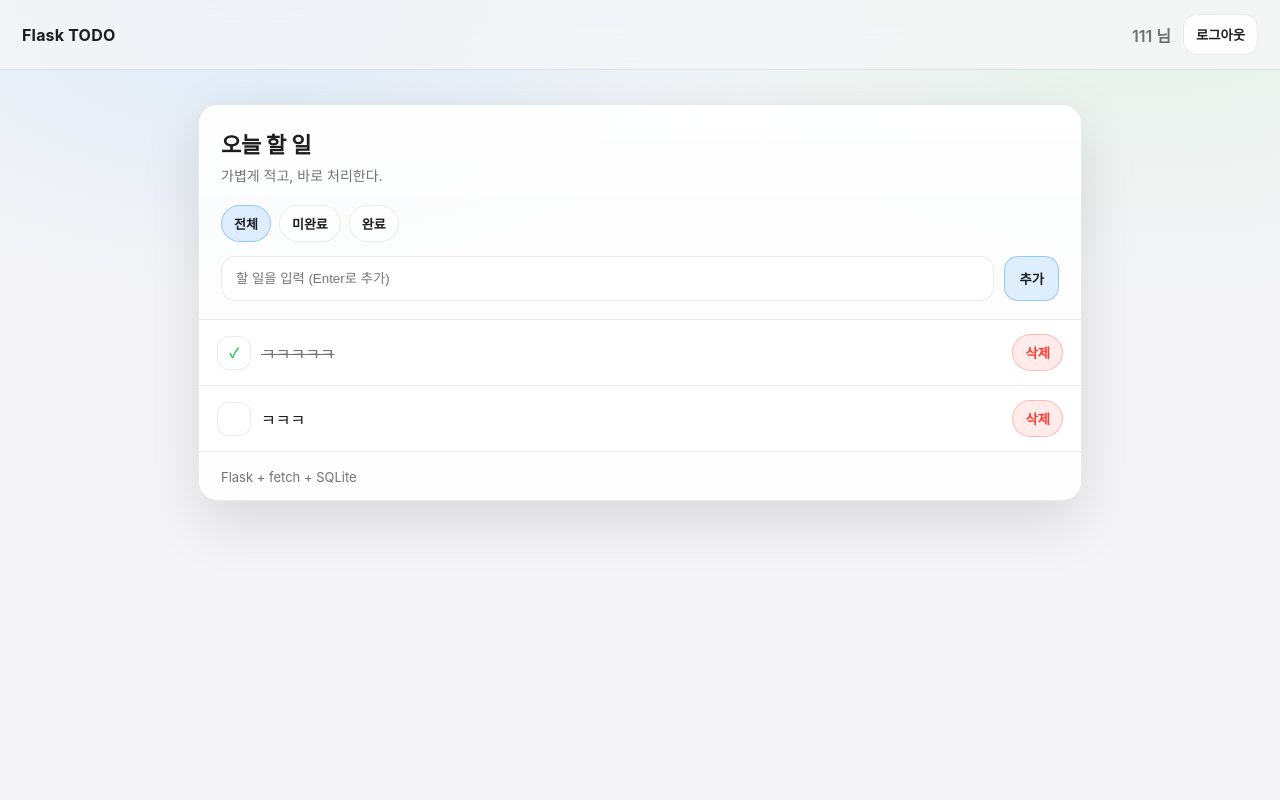
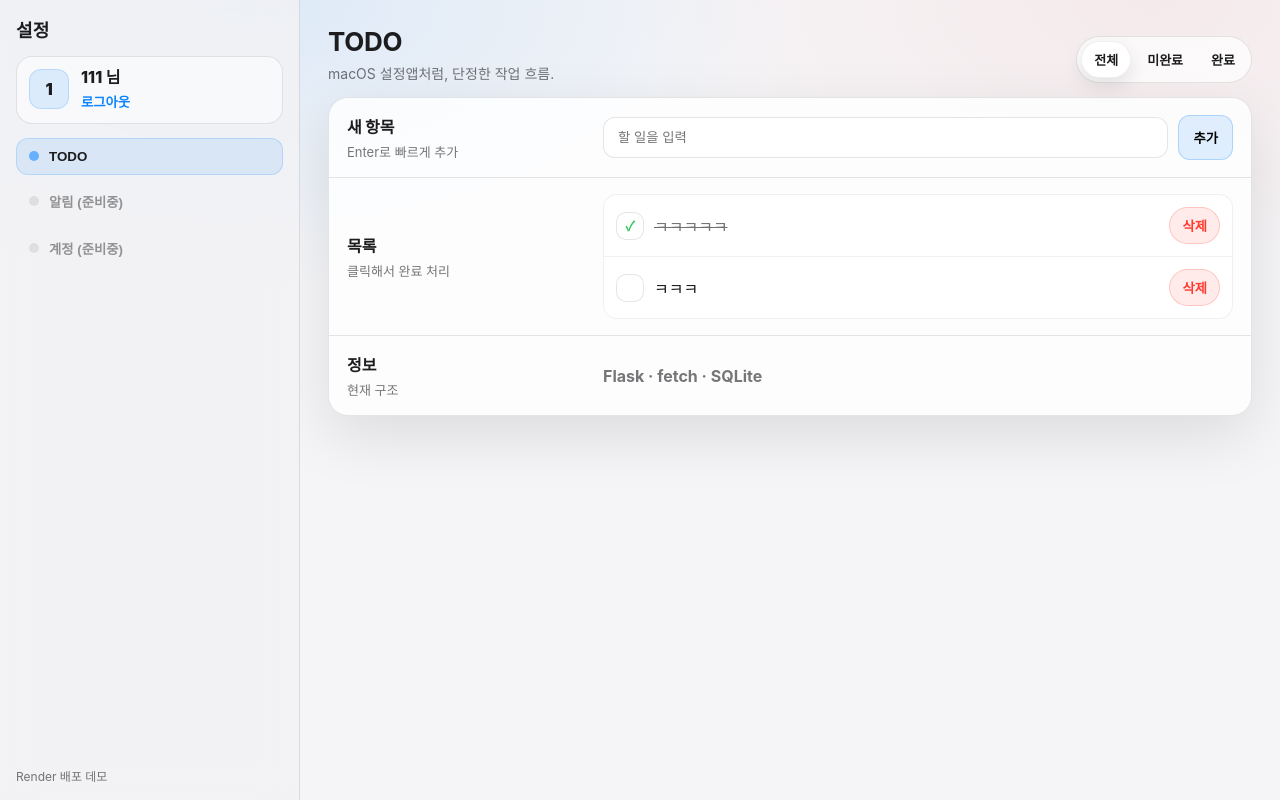
Before and after one commit to k991020/my-flask-todo, a Flask app: page / in a window 1280 px wide. Run offline with Flask 3, Linux system fonts and the light colour scheme; a user stored in the database is signed in; data comes from the database, SQL or seed files in the repository.

Commit message:
macOS Settings UI

```diff
--- a/static/style.css
+++ b/static/style.css
@@ -1,14 +1,14 @@
 :root{
   --bg: #f5f5f7;
-  --card: rgba(255,255,255,.78);
-  --card2: rgba(255,255,255,.92);
-  --line: rgba(0,0,0,.08);
+  --sidebar: #f2f2f4;
+  --panel: rgba(255,255,255,.82);
+  --line: rgba(0,0,0,.10);
   --text: #1d1d1f;
-  --muted: rgba(29,29,31,.62);
+  --muted: rgba(29,29,31,.60);
   --blue: #0a84ff;
-  --green: #34c759;
   --red: #ff3b30;
-  --shadow: 0 20px 60px rgba(0,0,0,.12);
+  --shadow: 0 20px 60px rgba(0,0,0,.10);
+  --radius: 16px;
 }
 
 *{ box-sizing:border-box; }
@@ -18,66 +18,152 @@ body{
   margin:0;
   font-family: -apple-system, BlinkMacSystemFont, "SF Pro Display","SF Pro Text",
                "Apple SD Gothic Neo","Noto Sans KR", system-ui, sans-serif;
-  background: radial-gradient(900px 500px at 20% 0%, rgba(10,132,255,.10), transparent 60%),
-              radial-gradient(900px 500px at 90% 0%, rgba(52,199,89,.08), transparent 60%),
-              var(--bg);
   color: var(--text);
+  background:
+    radial-gradient(900px 480px at 20% 0%, rgba(10,132,255,.10), transparent 60%),
+    radial-gradient(900px 480px at 90% 0%, rgba(255,59,48,.06), transparent 60%),
+    var(--bg);
 }
 
-/* Topbar */
-.topbar{
-  position: sticky;
-  top: 0;
-  z-index: 10;
+/* Layout */
+.app{
+  display:grid;
+  grid-template-columns: 300px 1fr;
+  height:100vh;
+}
+
+/* Sidebar */
+.sidebar{
+  background: rgba(242,242,244,.82);
+  border-right: 1px solid var(--line);
+  backdrop-filter: blur(18px);
+  padding: 16px;
+  display:flex;
+  flex-direction:column;
+  gap:14px;
+}
+
+.sb-top{
   display:flex;
   align-items:center;
   justify-content:space-between;
-  padding: 14px 22px;
-  background: rgba(245,245,247,.72);
-  backdrop-filter: blur(18px);
-  border-bottom: 1px solid var(--line);
 }
 
-.brand{
-  font-weight: 700;
+.sb-title{
+  font-weight: 800;
   letter-spacing: .2px;
+  font-size: 18px;
 }
 
-.right{
+.sb-user{
+  display:flex;
+  gap:12px;
+  padding: 12px;
+  border: 1px solid var(--line);
+  border-radius: var(--radius);
+  background: rgba(255,255,255,.55);
+}
+
+.avatar{
+  width: 40px;
+  height: 40px;
+  border-radius: 12px;
   display:flex;
   align-items:center;
-  gap: 12px;
+  justify-content:center;
+  background: rgba(10,132,255,.12);
+  border: 1px solid rgba(10,132,255,.18);
+  color: var(--text);
+  font-weight: 900;
 }
 
-.who{
-  color: var(--muted);
-  font-weight: 600;
+.sb-user-name{
+  font-weight: 800;
+  line-height: 1.1;
 }
 
-/* Layout */
-.wrap{
-  max-width: 920px;
-  margin: 34px auto;
-  padding: 0 18px;
+.sb-user-meta{
+  display:flex;
+  flex-direction:column;
+  gap:4px;
 }
 
-.card{
-  background: var(--card);
-  border: 1px solid var(--line);
-  border-radius: 20px;
-  box-shadow: var(--shadow);
-  overflow: hidden;
+.link-btn{
+  border:0;
+  background: transparent;
+  color: var(--blue);
+  font-weight: 700;
+  padding: 0;
+  cursor:pointer;
+  text-align:left;
 }
 
-.card-head{
-  padding: 22px 22px 10px;
-  background: linear-gradient(180deg, rgba(255,255,255,.88), rgba(255,255,255,.55));
+.sb-nav{
+  display:flex;
+  flex-direction:column;
+  gap:6px;
 }
 
-.card-head h1{
-  margin: 0;
-  font-size: 22px;
-  letter-spacing: -.2px;
+.sb-item{
+  width: 100%;
+  text-align:left;
+  padding: 10px 12px;
+  border-radius: 12px;
+  border: 1px solid transparent;
+  background: transparent;
+  cursor:pointer;
+  font-weight: 700;
+  color: var(--text);
+  display:flex;
+  align-items:center;
+  gap:10px;
+}
+
+.sb-item .dot{
+  width: 10px;
+  height: 10px;
+  border-radius: 999px;
+  background: rgba(0,0,0,.18);
+}
+
+.sb-item.active{
+  background: rgba(10,132,255,.10);
+  border-color: rgba(10,132,255,.18);
+}
+
+.sb-item.active .dot{
+  background: rgba(10,132,255,.55);
+}
+
+.sb-item:disabled{
+  opacity: .45;
+  cursor:not-allowed;
+}
+
+.sb-foot{
+  margin-top:auto;
+  font-size: 12px;
+  color: var(--muted);
+}
+
+/* Main */
+.main{
+  padding: 26px 28px;
+  overflow:auto;
+}
+
+.main-head{
+  display:flex;
+  align-items:flex-end;
+  justify-content:space-between;
+  gap: 16px;
+  margin-bottom: 14px;
+}
+
+h1{
+  margin:0;
+  font-size: 26px;
+  letter-spacing: -.3px;
 }
 
 .sub{
@@ -86,118 +172,151 @@ body{
   font-size: 14px;
 }
 
-/* Filters */
-.filters{
-  display:flex;
-  gap: 8px;
-  padding: 10px 22px 14px;
+/* Segmented control */
+.segmented{
+  display:inline-flex;
+  border: 1px solid var(--line);
+  border-radius: 999px;
+  background: rgba(255,255,255,.70);
+  padding: 4px;
+  gap: 4px;
 }
 
-.chip{
+.seg{
+  border: 0;
+  background: transparent;
   padding: 8px 12px;
   border-radius: 999px;
-  border: 1px solid var(--line);
-  background: rgba(255,255,255,.75);
+  cursor:pointer;
+  font-weight: 800;
   color: var(--text);
-  cursor: pointer;
-  font-weight: 600;
   font-size: 13px;
-  transition: transform .08s ease, background .12s ease;
 }
 
-.chip:active{
-  transform: scale(.98);
+.seg.active{
+  background: white;
+  box-shadow: 0 8px 20px rgba(0,0,0,.10);
+  border: 1px solid rgba(0,0,0,.06);
 }
 
-.chip.active{
-  border-color: rgba(10,132,255,.35);
-  background: rgba(10,132,255,.12);
+/* Panel */
+.panel{
+  background: var(--panel);
+  border: 1px solid var(--line);
+  border-radius: calc(var(--radius) + 4px);
+  box-shadow: var(--shadow);
+  overflow:hidden;
+}
+
+.panel-row{
+  display:grid;
+  grid-template-columns: 240px 1fr;
+  gap: 16px;
+  padding: 16px 18px;
+  align-items:center;
+}
+
+.panel-label .label-title{
+  font-weight: 900;
+}
+
+.panel-label .label-desc{
+  margin-top: 4px;
+  color: var(--muted);
+  font-size: 13px;
+}
+
+.divider{
+  height: 1px;
+  background: var(--line);
 }
 
 /* Composer */
 .composer{
   display:flex;
   gap: 10px;
-  padding: 0 22px 18px;
+  align-items:center;
 }
 
 #todo-input{
   flex:1;
   padding: 12px 14px;
-  border-radius: 14px;
+  border-radius: 12px;
   border: 1px solid var(--line);
   background: rgba(255,255,255,.92);
-  color: var(--text);
-  outline: none;
+  outline:none;
 }
 
 #todo-input:focus{
-  border-color: rgba(10,132,255,.45);
+  border-color: rgba(10,132,255,.35);
   box-shadow: 0 0 0 4px rgba(10,132,255,.12);
 }
 
-/* Buttons */
 .btn{
-  padding: 12px 14px;
-  border-radius: 14px;
   border: 1px solid var(--line);
   background: rgba(255,255,255,.92);
-  color: var(--text);
-  cursor: pointer;
-  font-weight: 700;
+  padding: 12px 14px;
+  border-radius: 12px;
+  font-weight: 900;
+  cursor:pointer;
 }
 
-.btn-primary{
-  border-color: rgba(10,132,255,.35);
+.btn-blue{
+  border-color: rgba(10,132,255,.25);
   background: rgba(10,132,255,.12);
 }
 
-.btn-ghost{
-  padding: 10px 12px;
+/* List */
+.list-wrap{
+  background: rgba(255,255,255,.72);
+  border: 1px solid rgba(0,0,0,.06);
+  border-radius: 14px;
+  overflow:hidden;
 }
 
-/* List */
 .list{
   list-style:none;
+  padding:0;
   margin:0;
-  padding:0;
-  border-top: 1px solid var(--line);
-  background: var(--card2);
 }
 
 .todo{
   display:flex;
   align-items:center;
   justify-content:space-between;
-  padding: 14px 18px;
-  border-bottom: 1px solid var(--line);
+  padding: 12px 12px;
+  border-bottom: 1px solid rgba(0,0,0,.06);
+}
+
+.todo:last-child{
+  border-bottom:0;
 }
 
 .left{
   display:flex;
   align-items:center;
   gap: 10px;
-  min-width: 0;
+  min-width:0;
 }
 
 .toggle{
-  width: 34px;
-  height: 34px;
-  border-radius: 12px;
-  border: 1px solid var(--line);
+  width: 28px;
+  height: 28px;
+  border-radius: 10px;
+  border: 1px solid rgba(0,0,0,.10);
   background: rgba(255,255,255,.95);
-  cursor: pointer;
+  cursor:pointer;
   display:flex;
   align-items:center;
   justify-content:center;
-  font-weight: 800;
+  font-weight: 900;
 }
 
 .todo span{
   white-space:nowrap;
   overflow:hidden;
   text-overflow:ellipsis;
-  max-width: 540px;
+  max-width: 520px;
 }
 
 .done{
@@ -205,29 +324,31 @@ body{
   opacity: .62;
 }
 
-/* iOS-ish delete */
 .delete{
   padding: 8px 12px;
   border-radius: 999px;
-  border: 1px solid rgba(255,59,48,.28);
+  border: 1px solid rgba(255,59,48,.22);
   background: rgba(255,59,48,.10);
   color: var(--red);
   cursor:pointer;
-  font-weight: 800;
+  font-weight: 900;
 }
 
-/* Foot */
-.foot{
-  padding: 14px 22px;
-  background: rgba(255,255,255,.65);
-}
-.muted{
+/* Info */
+.info{
   color: var(--muted);
-  font-size: 13px;
+  font-weight: 700;
 }
 
 /* Responsive */
-@media (max-width: 560px){
-  .todo span{ max-width: 220px; }
-  .right .who{ display:none; }
+@media (max-width: 860px){
+  .app{ grid-template-columns: 1fr; }
+  .sidebar{
+    position: sticky;
+    top: 0;
+    z-index: 10;
+    border-right: 0;
+    border-bottom: 1px solid var(--line);
+  }
+  .panel-row{ grid-template-columns: 1fr; }
 }
--- a/templates/index.html
+++ b/templates/index.html
@@ -3,46 +3,100 @@
 <head>
   <meta charset="utf-8" />
   <meta name="viewport" content="width=device-width, initial-scale=1" />
-  <title>Flask TODO</title>
+  <title>TODO 설정</title>
   <link rel="stylesheet" href="{{ url_for('static', filename='style.css') }}">
 </head>
 <body>
-  <header class="topbar">
-    <div class="brand">Flask TODO</div>
+  <div class="app">
+    <!-- Sidebar -->
+    <aside class="sidebar">
+      <div class="sb-top">
+        <div class="sb-title">설정</div>
+      </div>
 
-    <div class="right">
-      <div class="who">{{ session.get("username") }} 님</div>
+      <div class="sb-user">
+        <div class="avatar">{{ (session.get("username") or "U")[:1].upper() }}</div>
+        <div class="sb-user-meta">
+          <div class="sb-user-name">{{ session.get("username") }} 님</div>
           <form method="post" action="/logout">
-        <button class="btn btn-ghost" type="submit">로그아웃</button>
+            <button class="link-btn" type="submit">로그아웃</button>
           </form>
+        </div>
+      </div>
+
+      <nav class="sb-nav">
+        <button type="button" class="sb-item active">
+          <span class="dot"></span>
+          TODO
+        </button>
+        <button type="button" class="sb-item" disabled>
+          <span class="dot"></span>
+          알림 (준비중)
+        </button>
+        <button type="button" class="sb-item" disabled>
+          <span class="dot"></span>
+          계정 (준비중)
+        </button>
+      </nav>
+
+      <div class="sb-foot muted">
+        Render 배포 데모
+      </div>
+    </aside>
+
+    <!-- Main -->
+    <main class="main">
+      <header class="main-head">
+        <div>
+          <h1>TODO</h1>
+          <p class="sub">macOS 설정앱처럼, 단정한 작업 흐름.</p>
+        </div>
+
+        <div class="segmented" role="tablist" aria-label="filter">
+          <button type="button" class="seg filter-btn active" data-filter="all">전체</button>
+          <button type="button" class="seg filter-btn" data-filter="active">미완료</button>
+          <button type="button" class="seg filter-btn" data-filter="done">완료</button>
         </div>
       </header>
 
-  <main class="wrap">
-    <section class="card">
-      <div class="card-head">
-        <h1>오늘 할 일</h1>
-        <p class="sub">가볍게 적고, 바로 처리한다.</p>
-      </div>
-
-      <div class="filters">
-        <button type="button" class="chip filter-btn active" data-filter="all">전체</button>
-        <button type="button" class="chip filter-btn" data-filter="active">미완료</button>
-        <button type="button" class="chip filter-btn" data-filter="done">완료</button>
+      <section class="panel">
+        <div class="panel-row">
+          <div class="panel-label">
+            <div class="label-title">새 항목</div>
+            <div class="label-desc">Enter로 빠르게 추가</div>
           </div>
 
           <form id="todo-form" class="composer">
-        <input id="todo-input" placeholder="할 일을 입력 (Enter로 추가)" autocomplete="off" />
-        <button class="btn btn-primary" type="submit">추가</button>
+            <input id="todo-input" placeholder="할 일을 입력" autocomplete="off" />
+            <button class="btn btn-blue" type="submit">추가</button>
           </form>
+        </div>
 
+        <div class="divider"></div>
+
+        <div class="panel-row">
+          <div class="panel-label">
+            <div class="label-title">목록</div>
+            <div class="label-desc">클릭해서 완료 처리</div>
+          </div>
+
+          <div class="list-wrap">
             <ul id="todo-list" class="list"></ul>
+          </div>
+        </div>
 
-      <div class="foot">
-        <span class="muted">Flask + fetch + SQLite</span>
+        <div class="divider"></div>
+
+        <div class="panel-row">
+          <div class="panel-label">
+            <div class="label-title">정보</div>
+            <div class="label-desc">현재 구조</div>
+          </div>
+          <div class="info">Flask · fetch · SQLite</div>
         </div>
       </section>
     </main>
+  </div>
 
   <script src="{{ url_for('static', filename='app.js') }}"></script>
 </body>
```
Lines whose indentation alone changed are shown as unchanged.
